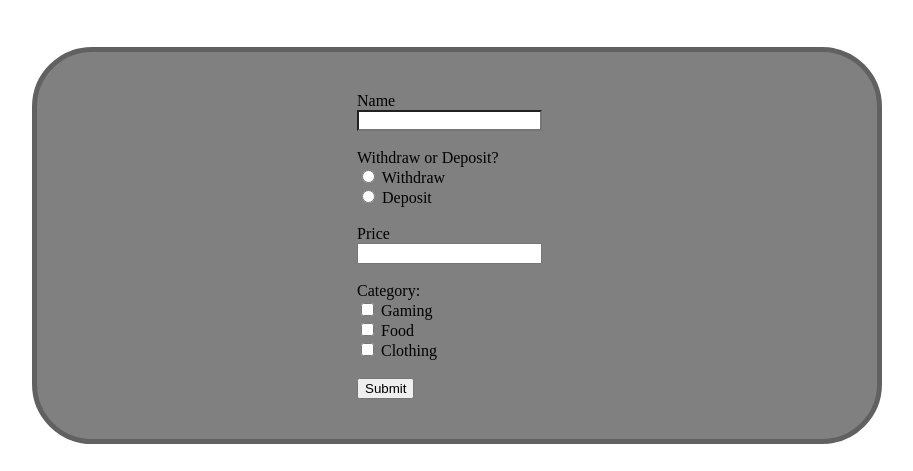
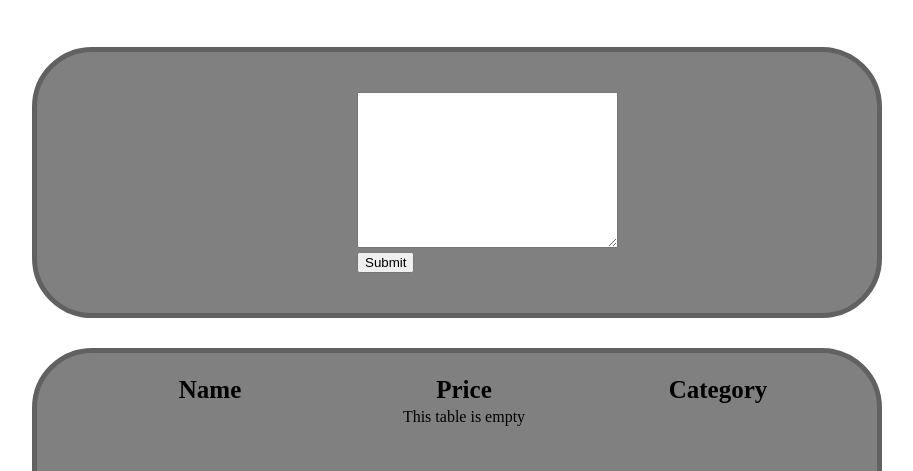
Before and after one commit to JanovSered/finance-tracker, a plain HTML site: page index.html in a window 1280 px wide. Shown: the part 292-763 px from the top of the page, without its empty margins (183-1096 px from the left). Drawn offline with Linux system fonts and the light colour scheme.

Commit message:
index changed

```diff
--- a/index.html
+++ b/index.html
@@ -12,46 +12,14 @@
         <h1>Money Tracker</h1>
     </header>
     <div class="main_panel">
+
         <div class="first_panel">
             <form class="AdminPanel" action="" onsubmit="return false">
-                    <label for="name">Name</label><br>
-                    <input type="text" id="name" required>
-                <br>
-                <br>
-                <label for="dorw">Withdraw or Deposit?</label><br>
-                <input type="radio" id="withdraw" name="choice" value="send to">
-                <label for="withdraw">Withdraw</label><br>
-                <input type="radio" id="deposit" name="choice" value="recieve from">
-                <label for="deposit">Deposit</label><br>
-                <br>
-                <label for="price">Price</label><br>
-                <input type="number"  name="" id="priceInput" required>
-                <br>
-                <br>
-                <label for="category">Category:</label>
-                <br>
-                <input type="checkbox" id="MLG" name="GItems" value="Gaming">
-                <label for="GItems">Gaming</label><br>
+                <textarea name="" id="" cols="30" rows="10"></textarea>
 
-                <input type="checkbox" id="food" name="GItems" value="Food">
-                <label for="food">Food</label><br>
-
-                <input type="checkbox" id="clothing" name="GItems" value="Clothing">
-                <label for="clothing">Clothing</label><br>
-                <br>
-                <input type="submit" value="Submit" onclick="DoW()">
-                <br>
-            </form>
-        </div>
-
-        <div class="second_panel" id='thedrain'>
-
-            <h2>Balance:</h2>
-
-            <p id="balanceCash">0</p>
-
-
-        </div>
+            <input type="submit" value="Submit" onclick="DoW()">
+                </form>
+            </div>
 
         <div class="third_panel">
             <table>
```
